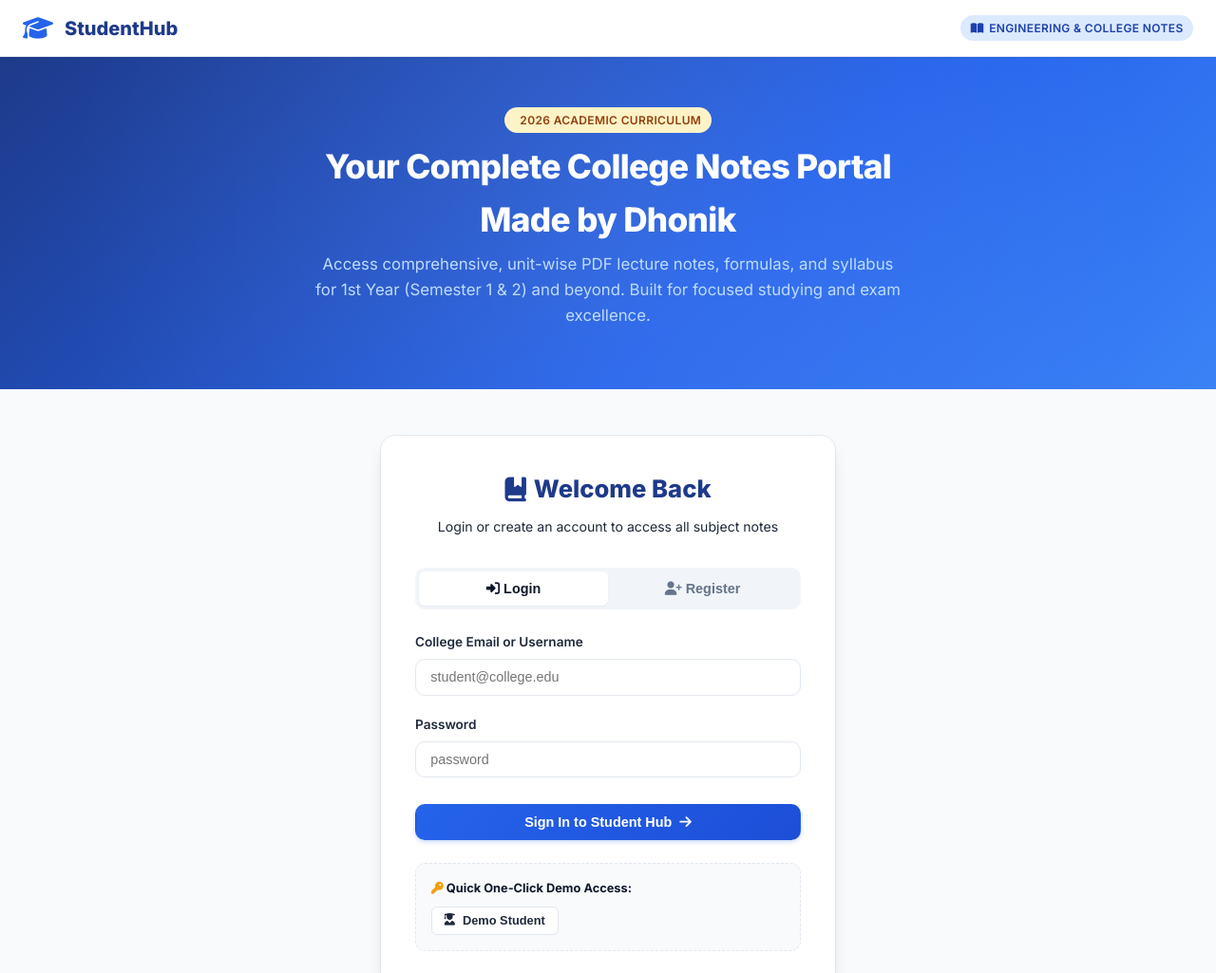
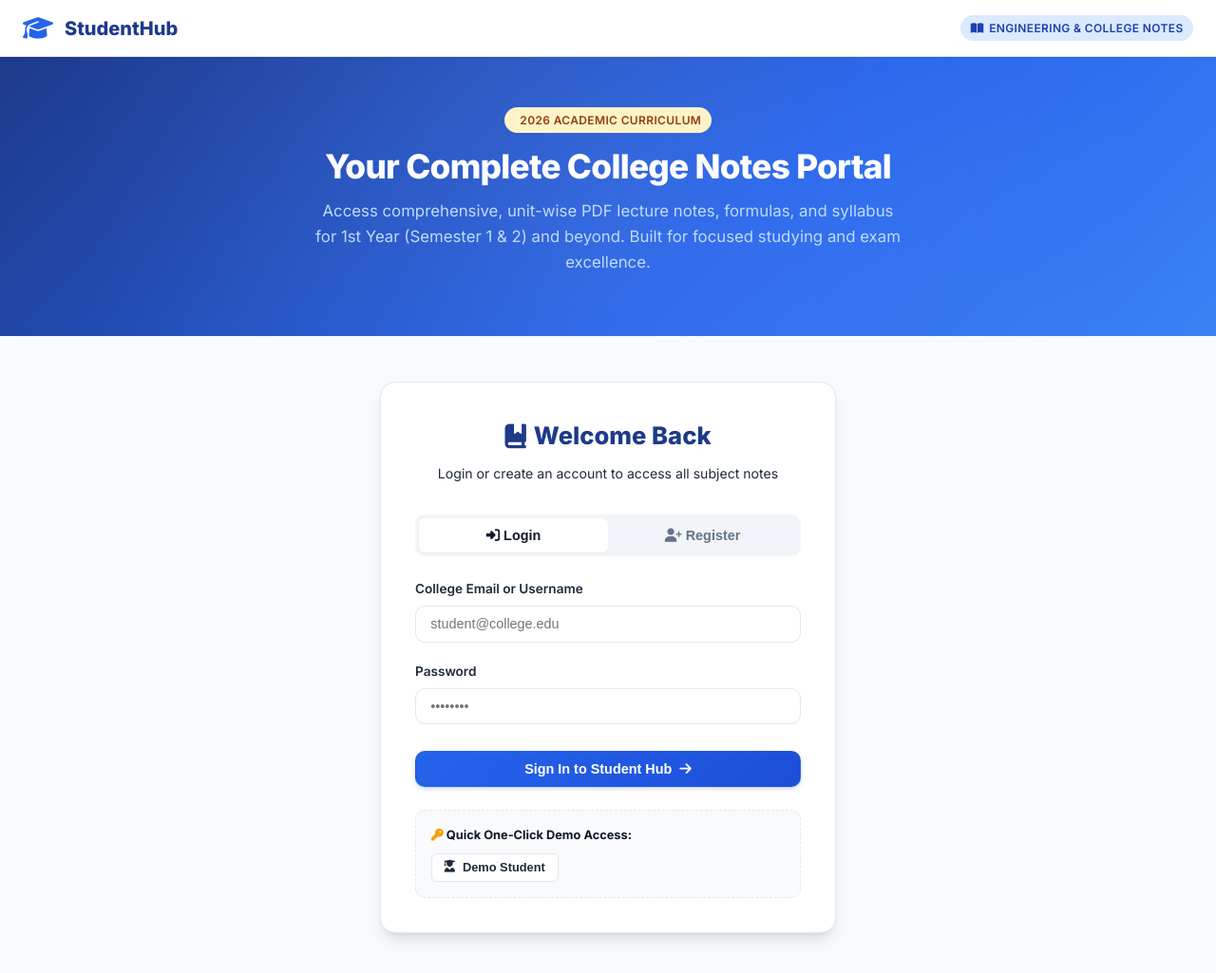
Before and after one commit to psruser900/Student-hub, a website: page public/index.html in a window 1280 px wide. Shown: the top 1025 px of the page at 95% size. Drawn offline with Linux system fonts and the light colour scheme.

Commit message:
Update index.html

```diff
--- a/public/index.html
+++ b/public/index.html
@@ -32,7 +32,6 @@
     <div class="hero-content">
       <span class="badge badge-warning" style="margin-bottom: 0.85rem;"><i class="fa-solid fa-sparkles"></i> 2026 Academic Curriculum</span>
       <h1 class="hero-title">Your Complete College Notes Portal</h1>
-      <h4 class="hero-title">Made by Dhonik</h4>
       <p class="hero-subtitle">
         Access comprehensive, unit-wise PDF lecture notes, formulas, and syllabus for 1st Year (Semester 1 & 2) and beyond. Built for focused studying and exam excellence.
       </p>
@@ -71,7 +70,7 @@
 
         <div class="form-group">
           <label class="form-label" for="loginPassword">Password</label>
-          <input type="password" id="loginPassword" class="form-control" placeholder="password" required>
+          <input type="password" id="loginPassword" class="form-control" placeholder="••••••••" required>
         </div>
 
         <button type="submit" class="btn btn-primary" style="width: 100%; margin-top: 0.5rem;" id="loginSubmitBtn">
@@ -109,7 +108,7 @@
           </div>
           <div class="form-group">
             <label class="form-label" for="regDept">Branch / Dept</label>
-            <input type="text" id="regDept" class="form-control" placeholder="e.g. CSE " required>
+            <input type="text" id="regDept" class="form-control" placeholder="e.g. CSE / ECE" required>
           </div>
         </div>
 
```
